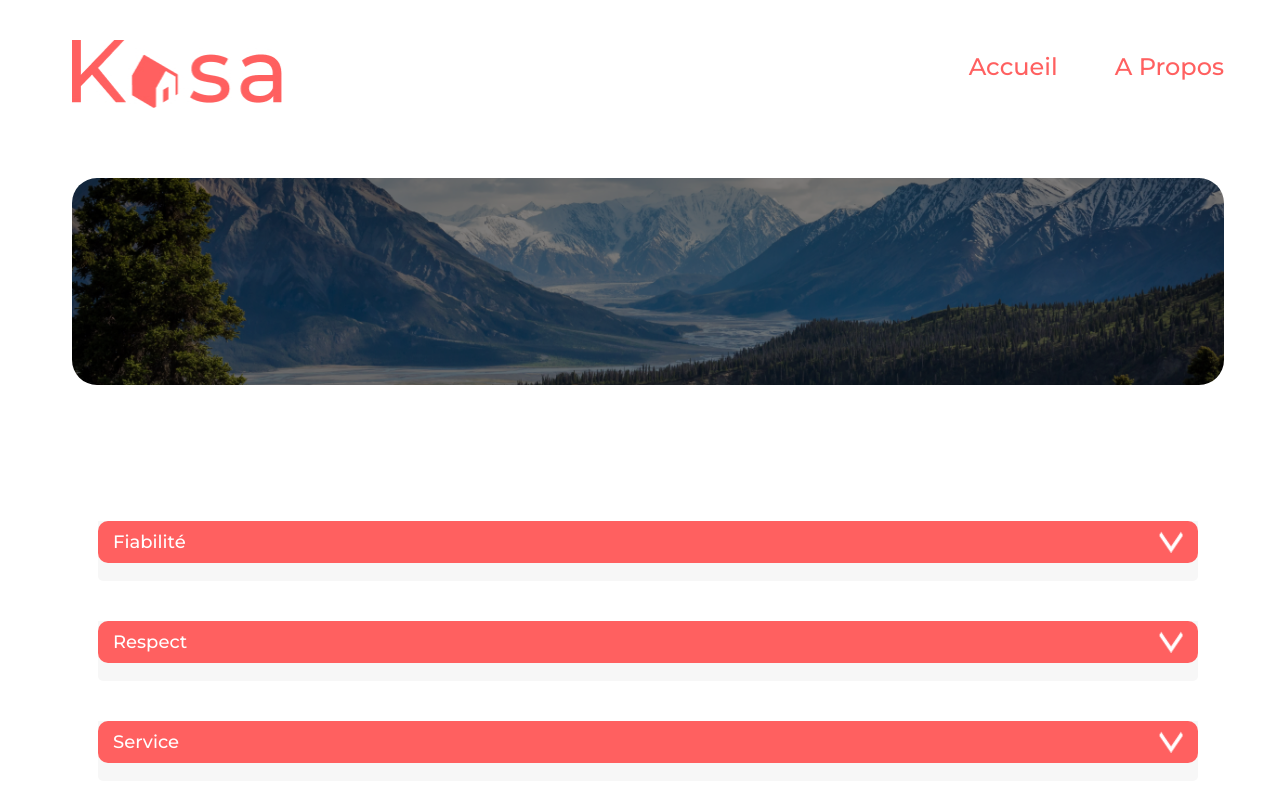
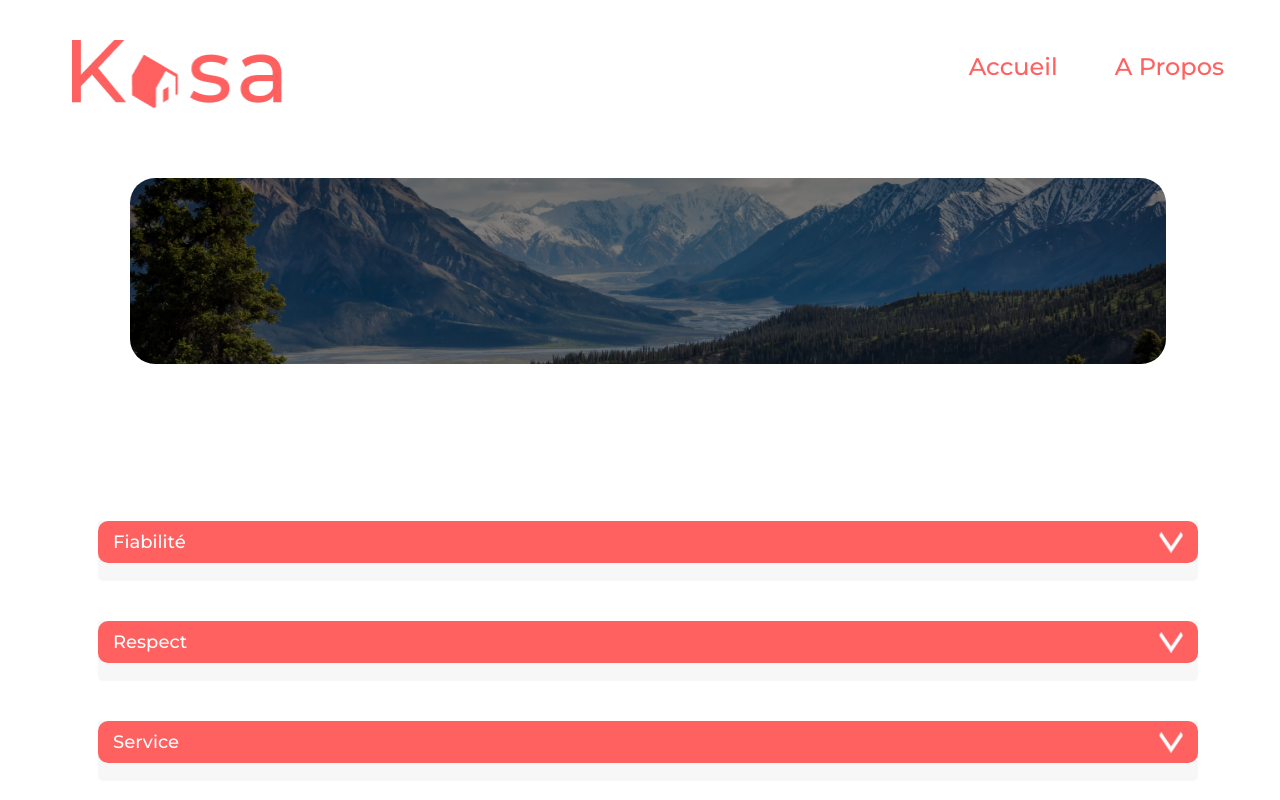
Before and after one commit to Darkjul/JulienHelias_7_25022023, a React (Create React App) app: page /about in a window 1280 px wide. Shown: the top 800 px of the page. Built offline with nearby package versions, Linux system fonts and the light colour scheme.

Commit message:
Ajout fichier gestion banniere page about

```diff
--- a/src/components/Banner/Banner.jsx
+++ b/src/components/Banner/Banner.jsx
@@ -14,5 +14,4 @@ const Banner = () => {
     );
 };
 
-
 export default Banner;
--- /dev/null
+++ b/src/components/Banner/BannerAbout.jsx
@@ -0,0 +1,16 @@
+// Import des éléments nécéssaires au fonctionnement de BannerAbout.jsx
+
+import React from 'react';
+import banner from '../../assets/banner-about.png';
+
+// Contante Banner qui va afficher les éléments de la bannière de la page A Propos
+
+const BannerAbout = () => {
+    return (
+        <div className='banner-container'>
+                <img src={banner} alt="Paysage Rocheux" className="img-banner" />
+         </div>
+    );
+};
+
+export default BannerAbout;
--- /dev/null
+++ b/src/components/Banner/_bannerAbout.scss
@@ -0,0 +1,19 @@
+// Style SCSS des composants de la bannière de la page A Propos
+
+.banner-container {
+  position: relative;
+  width: 90%;
+  margin: auto;
+  margin-top: 70px;
+  margin-bottom: 120px;
+  border-radius: 25px;
+  height: 223px;
+  border-radius: 25px;
+}
+
+.img-banner {
+  display: flex;
+  width: 100%;
+  border-radius: 25px;
+  filter: brightness(0.5);
+}
--- a/src/pages/About/About.jsx
+++ b/src/pages/About/About.jsx
@@ -2,7 +2,7 @@
 
 import React from 'react';
 import Collapse from '../../components/Collapse/Collapse';
-import banner from '../../assets/banner-about.png';
+import BannerAbout from '../../components/Banner/BannerAbout';
 
 // Contante About qui va afficher les éléments de la page A Propos
 
@@ -36,8 +36,9 @@ const About = () => {
     return (
         <>
          <div className='banner-container'>
-                <img src={banner} alt="Paysage Rocheux" className="img-banner" />
+                <BannerAbout />
          </div>
+
 
          <main className='about_main'>
 				{infosAbout.map(data => {
--- a/src/pages/About/_about.scss
+++ b/src/pages/About/_about.scss
@@ -1,23 +1,4 @@
 // Style SCSS de la page About
-
-.banner-container {
-  position: relative;
-  width: 90%;
-  margin: auto;
-  margin-top: 70px;
-  margin-bottom: 120px;
-  /*background: #000000;*/
-  border-radius: 25px;
-  height: 223px;
-  border-radius: 25px;
-}
-
-.img-banner {
-  display: flex;
-  width: 100%;
-  border-radius: 25px;
-  filter: brightness(0.5);
-}
 
 .about_main{
     width: 95%;
--- a/src/styles/main.scss
+++ b/src/styles/main.scss
@@ -7,6 +7,7 @@
 @import "../components/Footer/footer";
 @import "../components/Banner/banner";
 @import "../components/Collapse/collapse";
+@import "../components/Banner/bannerAbout";
 
 @import "../pages/Error/error";
 @import "../pages/About/about";
```
Also changed, not shown: src/components/Banner/_banner.scss (line endings or trailing spaces).
